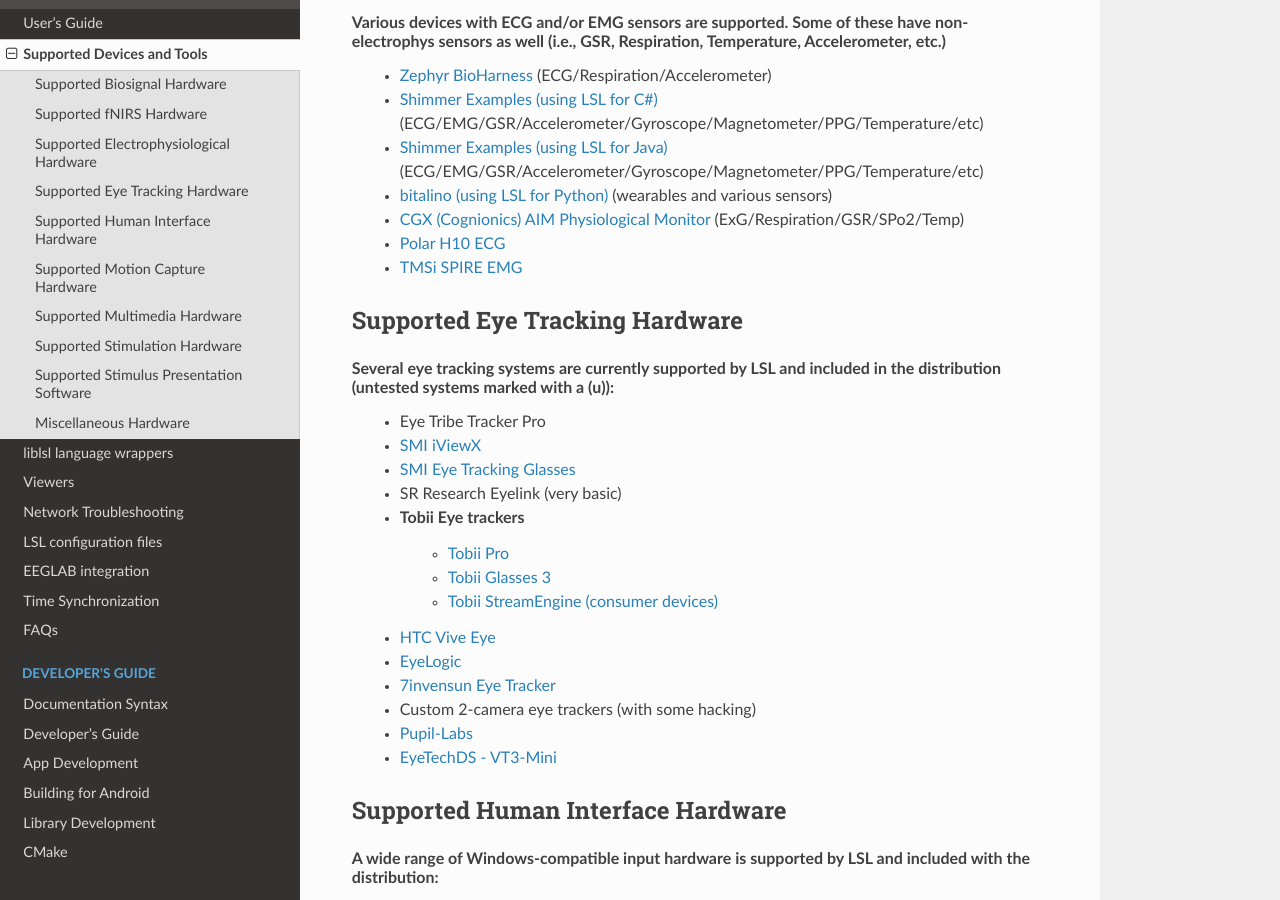
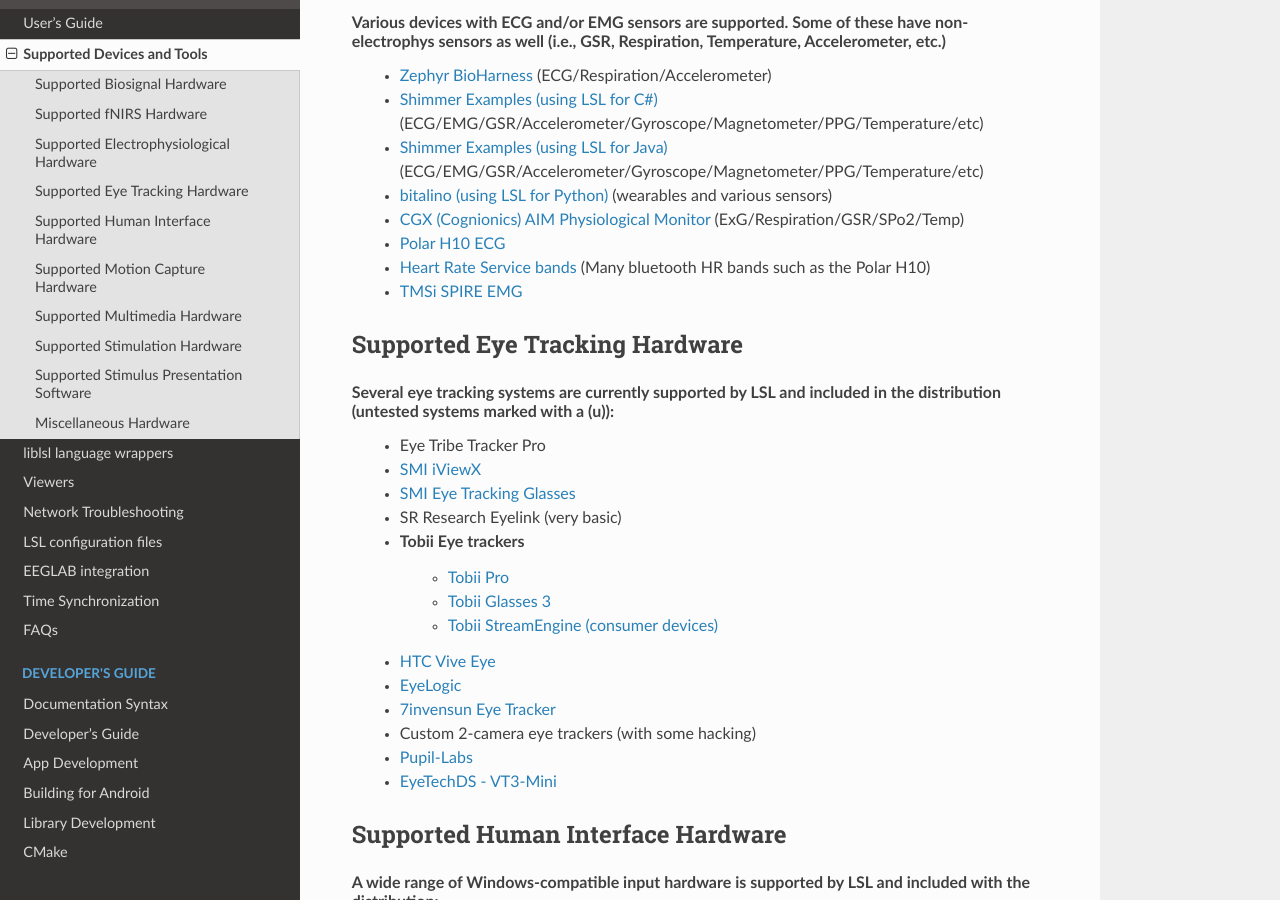
Before and after one commit to sccn/labstreaminglayer, a Sphinx documentation site: the page built from docs/info/supported_devices.rst, in a window 1280 px wide and 900 px high, scrolled down 2556 px. Built offline with Sphinx 7.4.7 and the Read the Docs theme 3.1.0, drawn with Linux system fonts in a browser that asks for light colours.

Commit message:
Update supported_devices.rst with HRBand-LSL

```diff
--- a/docs/info/supported_devices.rst
+++ b/docs/info/supported_devices.rst
@@ -95,6 +95,7 @@
   * `bitalino (using LSL for Python) <https://github.com/fsuarezj/bitalino_lsl>`__ (wearables and various sensors)
   * `CGX (Cognionics) AIM Physiological Monitor <https://www.cgxsystems.com/auxiliary-input-module-gen2>`__ (ExG/Respiration/GSR/SPo2/Temp)
   * `Polar H10 ECG <https://github.com/markspan/PolarBLE?tab=readme-ov-file>`__
+  * `Heart Rate Service bands <https://github.com/abcsds/HRBand-LSL>`__ (Many bluetooth HR bands such as the Polar H10)
   * `TMSi SPIRE EMG <https://www.tmsi.artinis.com/tmsi-python-library>`__
 
 Supported Eye Tracking Hardware
```
